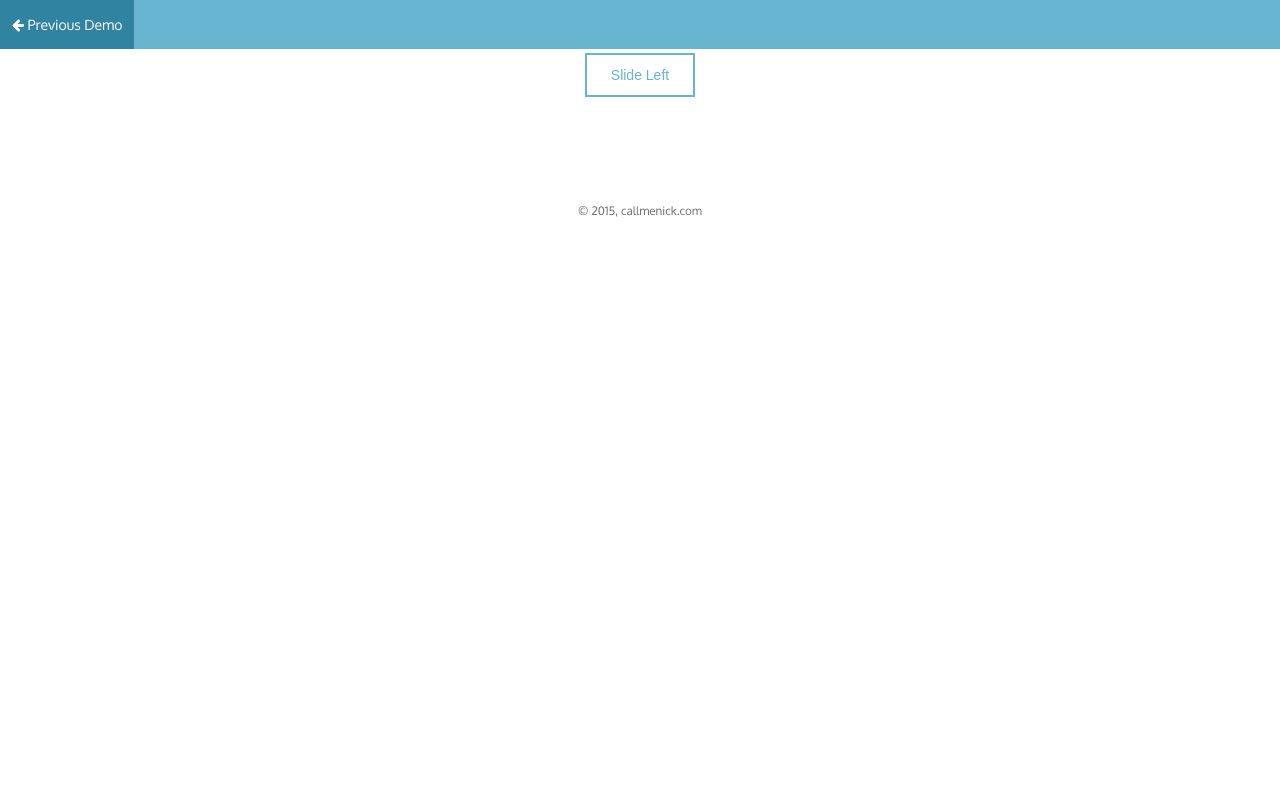
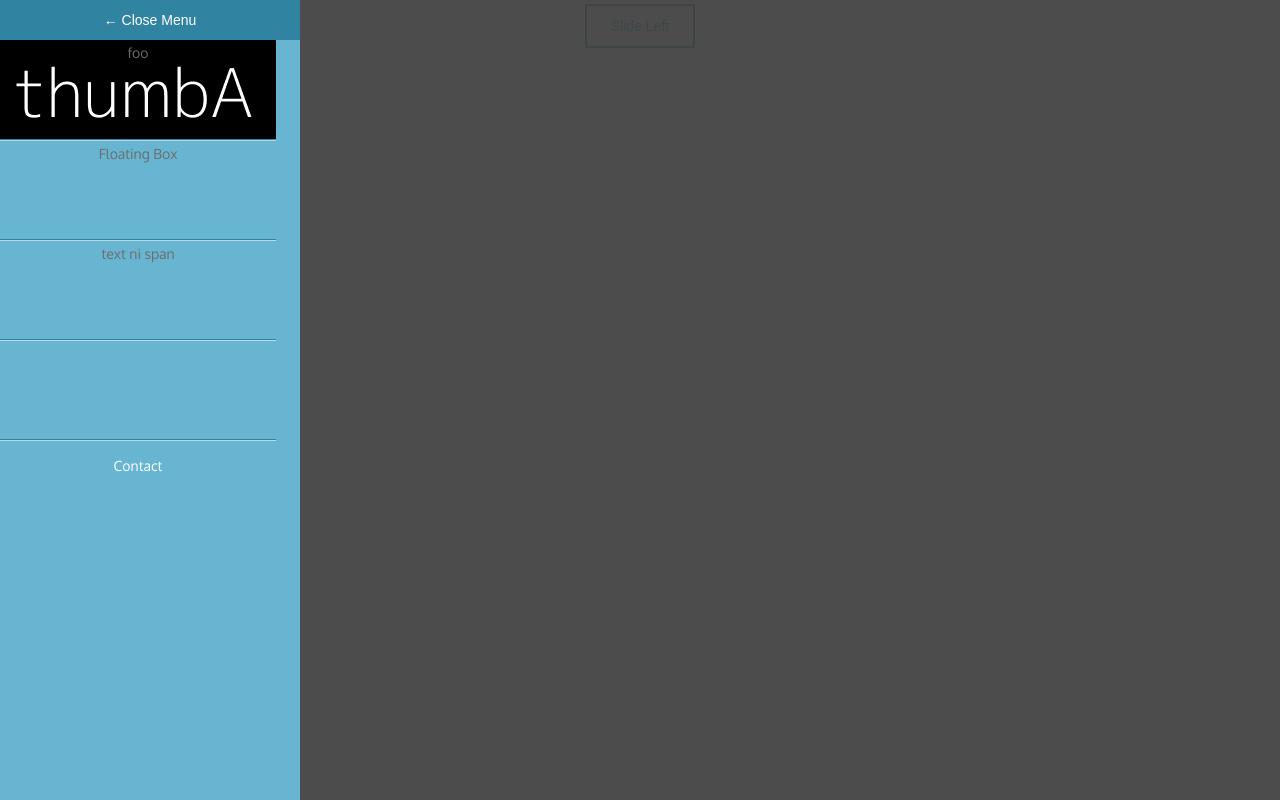
Before and after one commit to mapmanalang/design, a website: page web/Slide-Push-Menus/mypage.html in a window 1280 px wide. Drawn offline with Linux system fonts and the light colour scheme.

Commit message:
update myhtml

```diff
--- a/web/Slide-Push-Menus/mypage.html
+++ b/web/Slide-Push-Menus/mypage.html
@@ -7,6 +7,7 @@
 <meta name="description" content="A Demo Page With Sliding Menu.">
 <link rel="stylesheet" href="css/font-awesome.min.css">
 <link rel="stylesheet" href="css/style.css">
+<script type="text/javascript" src="js/src/jquery-1.11.3.min.js"></script>
 <style>
 .c-menu__item {
 width:276px;
@@ -16,13 +17,6 @@
 </head>
 <body>
 <div id="o-wrapper" class="o-wrapper">
-
-  <header class="o-header">
-    <nav class="o-header-nav">
-      <a href="http://callmenick.com/_development/image-caption-reveal-on-hover/" class="o-header-nav__link"><i class="fa fa-arrow-left"></i> Previous Demo</a>
-    </nav>
-  </header><!-- /o-header -->
-
   <main class="o-content">
     <div class="o-container">
       <div class="c-buttons">
@@ -32,23 +26,21 @@
 
     </div><!-- /o-container -->
   </main><!-- /o-content -->
-
-  <footer class="o-footer">
-    <div class="o-container">
-      <small>&copy; 2015, callmenick.com</small>
-    </div>
-  </footer><!-- /o-footer -->
-
 </div><!-- /o-wrapper -->
 <nav id="c-menu--slide-left" class="c-menu c-menu--slide-left">
   <button class="c-menu__close">&larr; Close Menu</button>
   <ul class="c-menu__items">
-    <li class="c-menu__item" style="background: url('./thumbA.png')">
-      foo
+    <li class="c-menu__item " style="background: url('./thumbA.png')">
+        <span class="bottom" >foo</span>
     </li>
-    <li class="c-menu__item"><a href="#" class="c-menu__link">About</a></li>
-    <li class="c-menu__item"><a href="#" class="c-menu__link">Services</a></li>
-    <li class="c-menu__item"><a href="#" class="c-menu__link">Work</a></li>
+    <li class="c-menu__item">
+        <div class="floating-box">Floating Box</div>
+    </li>
+    <li class="c-menu__item">
+        <div><span class="test">text ni span</span></div>
+    </li>
+    <li class="c-menu__item">
+    </li>
     <li class="c-menu__item"><a href="#" class="c-menu__link">Contact</a></li>
   </ul>
 </nav><!-- /c-menu slide-left -->
@@ -92,5 +84,13 @@
     pushLeft.open();
   });
 </script>
+<script>
+// push the button via script
+(function($){
+    $( document ).ready(function() {
+        $("#c-button--slide-left").click();
+    });
+ })(jQuery);
+</script>
 </body>
 </html>
```
Lines whose indentation alone changed are shown as unchanged.
